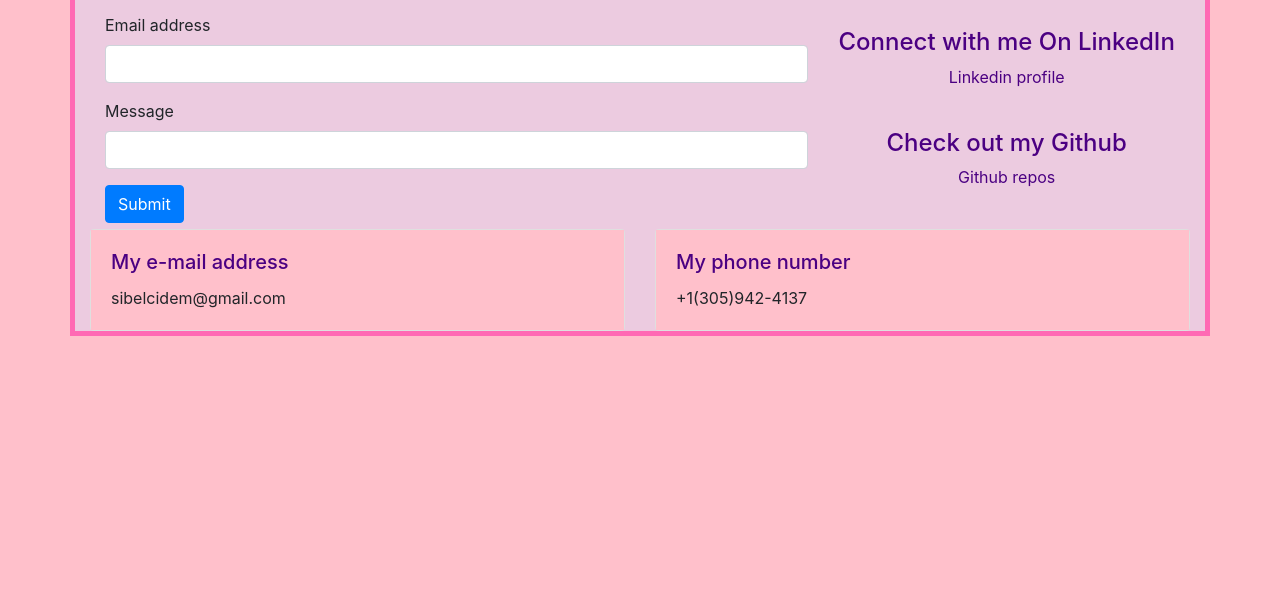
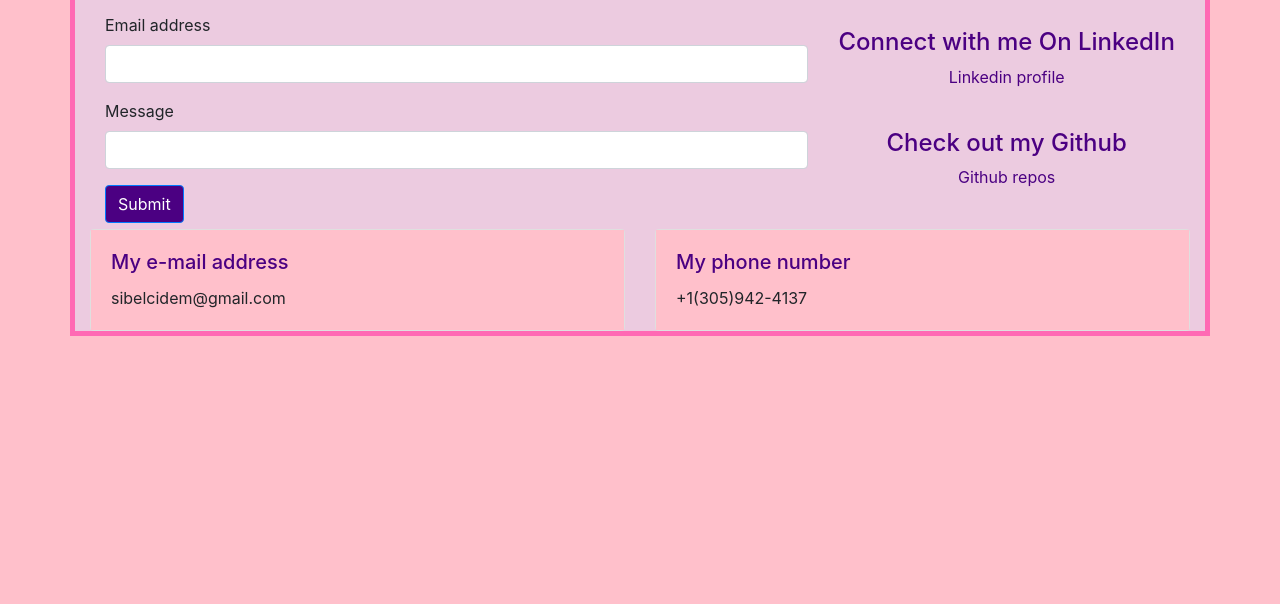
Before and after one commit to seebell/seebell.github.io, a plain HTML site: page contact.html in a window 1280 px wide. Shown: the part 196-800 px from the top of the page. Drawn offline with nearby package versions, Linux system fonts and the light colour scheme.

Commit message:
more styling

```diff
--- a/contact.html
+++ b/contact.html
@@ -63,7 +63,7 @@
           <label for="formGroupExampleInput2">Message</label>
           <input type="text" class="form-control" id="formGroupExampleInput2">
         </div>
-        <button type="submit" class="btn btn-primary">Submit</button>
+        <button type="submit" style="background-color: indigo;" class="btn btn-primary">Submit</button>
 
        </form>
       </div>
```
